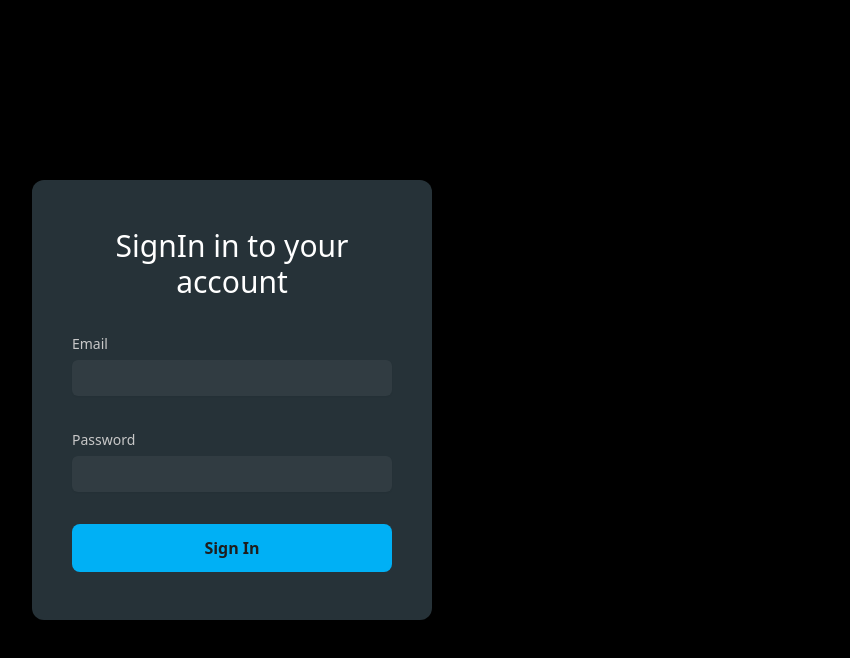
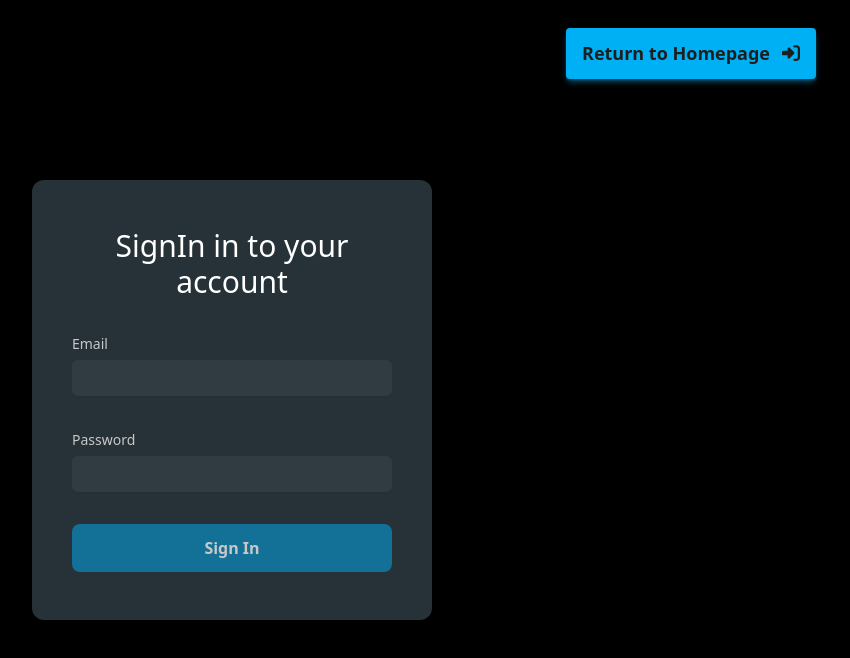
Before and after one commit to AakashRao-dev/next-wisdom-website, a Next.js app: page /signin in a window 1280 px wide. Shown: the top 658 px of the page, without its empty margins (408-1258 px from the left). Built offline with nearby package versions, Linux system fonts and the light colour scheme.

Commit message:
Using session to determine the user signin and signout for Header button

```diff
--- a/components/Header.jsx
+++ b/components/Header.jsx
@@ -7,9 +7,11 @@ import {
   faPhone,
   faXmark,
 } from '@fortawesome/free-solid-svg-icons';
+import { signOut, useSession } from 'next-auth/react';
 
 export default function Header() {
   const [showNav, setShowNav] = useState(false);
+  const { data: session } = useSession();
 
   function toggleNav() {
     setShowNav(!showNav);
@@ -46,7 +48,7 @@ export default function Header() {
             LOGO
           </Link>
 
-          <ul className="md:flex gap-12 ml-auto hidden">
+          <ul className="md:flex gap-12 ml-auto hidden items-center">
             <li>
               <Link href="/" className="hover:text-blue">
                 Home
@@ -68,19 +70,28 @@ export default function Header() {
               </Link>
             </li>
             <li>
+              {session ? (
+                <button
+                  className="bg-blueDark text-white font-semibold px-5 py-2 rounded-md"
+                  onClick={() => signOut()}
+                >
+                  Sign Out
+                </button>
+              ) : (
                 <Link
                   href="/signin"
                   className="bg-blue text-white font-semibold px-5 py-2 rounded-md"
                 >
-                SignIn
+                  Sign In
                 </Link>
+              )}
             </li>
           </ul>
 
           <ul
             className={`${
               showNav ? 'flex' : 'hidden'
-            } flex-col justify-center items-center gap-12 ml-auto absolute bg-black text-white top-1/2 left-2/4 -translate-x-1/2 -translate-y-[12%] w-full h-screen text-xl`}
+            } flex-col justify-center items-center gap-12 ml-auto absolute bg-black text-white top-1/2 left-2/4 -translate-x-1/2 -translate-y-[8%] w-full h-[110vh] text-xl`}
           >
             <li>
               <Link href="/" className="hover:text-blue">
@@ -103,12 +114,21 @@ export default function Header() {
               </Link>
             </li>
             <li>
+              {session ? (
+                <button
+                  className="bg-white text-black font-semibold px-5 py-2 rounded-md"
+                  onClick={() => signOut()}
+                >
+                  Sign Out
+                </button>
+              ) : (
                 <Link
                   href="/signin"
                   className="bg-blue text-white font-semibold px-5 py-2 rounded-md"
                 >
-                SignIn
+                  Sign In
                 </Link>
+              )}
             </li>
             <button onClick={toggleNav}>
               <FontAwesomeIcon
--- a/pages/signin.js
+++ b/pages/signin.js
@@ -1,6 +1,9 @@
-import { signIn } from 'next-auth/react';
 import { useState } from 'react';
 import Head from 'next/head';
+import Link from 'next/link';
+import { faRightToBracket } from '@fortawesome/free-solid-svg-icons';
+import { FontAwesomeIcon } from '@fortawesome/react-fontawesome';
+import { signIn } from 'next-auth/react';
 
 export default function Login() {
   const [email, setEmail] = useState('');
@@ -14,7 +17,7 @@ export default function Login() {
         <title>SignIn Page</title>
       </Head>
 
-      <div className="flex min-h-screen flex-col items-center justify-center bg-blackDark">
+      <div className="relative flex min-h-screen flex-col items-center justify-center bg-blackDark">
         <div className="bg-blueDark w-full max-w-[400px] px-10 py-12 rounded-xl flex flex-col gap-8">
           <h1 className="text-3xl text-center text-white font-medium">
             SignIn in to your account
@@ -65,11 +68,19 @@ export default function Login() {
               })
             }
             disabled={!email || !password}
-            className="bg-blue font-bold py-3 px-4 w-full rounded-lg text-black"
+            className="bg-blue font-bold py-3 px-4 w-full rounded-lg text-black disabled:bg-blue/50 disabled:text-grayLight"
           >
             Sign In
           </button>
         </div>
+
+        <Link
+          href="/"
+          className="bg-blue text-black text-clampSecond font-bold px-4 py-3 absolute top-7 right-14 shadow-md shadow-blue/40 rounded"
+        >
+          Return to Homepage
+          <FontAwesomeIcon icon={faRightToBracket} className="ml-3" />
+        </Link>
       </div>
     </>
   );
```
Lines whose indentation alone changed are shown as unchanged.
